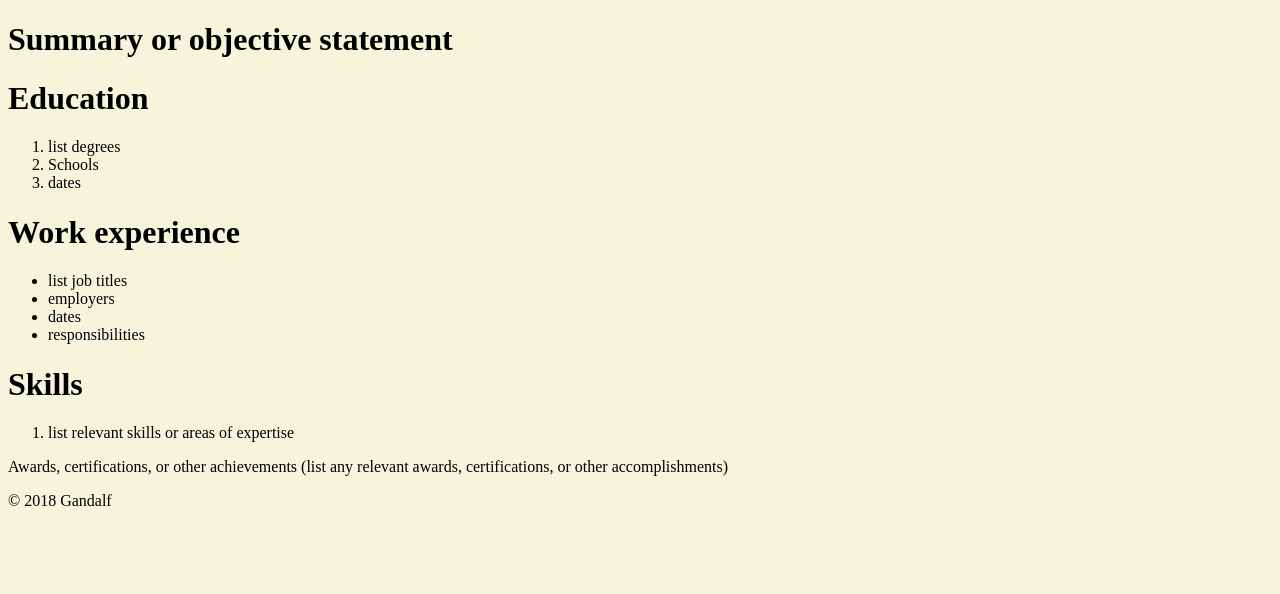
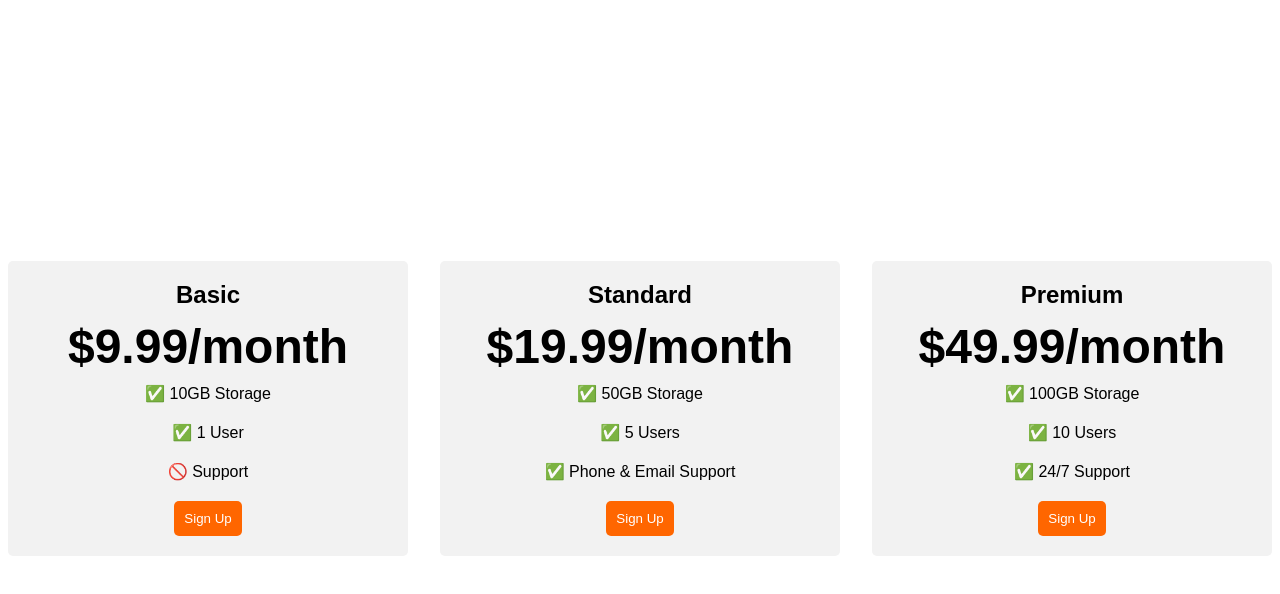
Before and after one commit to kavinext-21/HTML_CSS, a plain HTML site: page index.html in a window 1280 px wide. Drawn offline with Linux system fonts and the light colour scheme; a web font is replaced by a local one.

Commit message:
Add files via upload
pricing exercise for flex property in CSS.

```diff
--- a/index.html
+++ b/index.html
@@ -1,32 +1,106 @@
 <!DOCTYPE html>
-<html lang="en" style="background-color: beige;" style="image-rendering: auto;">
-<head>
-    <meta charset="UTF-8">
-    <meta name="viewport" content="width=device-width, initial-scale=1.0">
-    <title>My Resume</title>
-</head>
-<body>
-    <h1>Summary or objective statement</h1>
-    <h1>Education</h1>
-        <ol>
-            <li>list degrees</li>
-            <li>Schools</li>
-            <li>dates</li>
-        </ol>
-    <h1>Work experience</h1>
-    <ul>
-        <li>list job titles
-        <li>employers</li>
-        <li>dates</li>
-        <li>responsibilities</li>
-    </ul>
-    <h1>Skills</h1>
-    <ol>
-        <li>list relevant skills or areas of expertise</li>
-    </ol>
-    <p>Awards, certifications, or other achievements (list any relevant awards, certifications, or other accomplishments)</p>
-</body>
-<footer>
-    <p>© 2018 Gandalf</p>
-</footer>
+<html>
+  <head>
+    <title>Flexbox Pricing Table</title>
+    <link rel="preconnect" href="https://fonts.googleapis.com" />
+    <link rel="preconnect" href="https://fonts.gstatic.com" crossorigin />
+    <link
+      href="https://fonts.googleapis.com/css2?family=Sono:wght@400;700&display=swap"
+      rel="stylesheet"
+    />
+    <style>
+      body {
+        font-family: "Sono", sans-serif;
+      }
+
+      .pricing-container {
+        display: flex;
+        justify-content: center;
+        align-items: center;
+        height: 100vh;
+        gap: 2rem;
+      }
+      .pricing-plan {
+        flex: 1;
+        max-width: 400px;
+        padding: 20px;
+        background-color: #f2f2f2;
+        border-radius: 5px;
+        text-align: center;
+      }
+      .plan-title {
+      font-size: 24px;
+      font-weight: bold;
+      margin-bottom: 10px;
+    }
+
+    .plan-price {
+      font-size: 48px;
+      font-weight: bold;
+      margin-bottom: 10px;
+    }
+
+    .plan-features {
+      list-style: none;
+      padding: 0;
+      margin: 0;
+    }
+
+    .plan-features li {
+      margin-bottom: 20px;
+    }
+
+    .plan-button {
+      padding: 10px;
+      background-color: #ff6600;
+      color: #fff;
+      border-radius: 5px;
+      border: none;
+    }
+
+    @media (max-width: 1250px) {
+      .pricing-container {
+        flex-direction: column;
+        height: 100%;
+      }
+      /* Hint: What can you do with a media query and flexbox? */
+      @media (max-width: 1250px) {
+      }
+    </style>
+  </head>
+
+  <body>
+    <div class="pricing-container">
+      <div class="pricing-plan">
+        <div class="plan-title">Basic</div>
+        <div class="plan-price">$9.99/month</div>
+        <ul class="plan-features">
+          <li>✅ 10GB Storage</li>
+          <li>✅ 1 User</li>
+          <li>🚫 Support</li>
+        </ul>
+        <button class="plan-button">Sign Up</button>
+      </div>
+      <div class="pricing-plan">
+        <div class="plan-title">Standard</div>
+        <div class="plan-price">$19.99/month</div>
+        <ul class="plan-features">
+          <li>✅ 50GB Storage</li>
+          <li>✅ 5 Users</li>
+          <li>✅ Phone &amp; Email Support</li>
+        </ul>
+        <button class="plan-button">Sign Up</button>
+      </div>
+      <div class="pricing-plan">
+        <div class="plan-title">Premium</div>
+        <div class="plan-price">$49.99/month</div>
+        <ul class="plan-features">
+          <li>✅ 100GB Storage</li>
+          <li>✅ 10 Users</li>
+          <li>✅ 24/7 Support</li>
+        </ul>
+        <button class="plan-button">Sign Up</button>
+      </div>
+    </div>
+  </body>
 </html>
```
Also changed, not shown: solution.html (added, +106 -0 lines).
